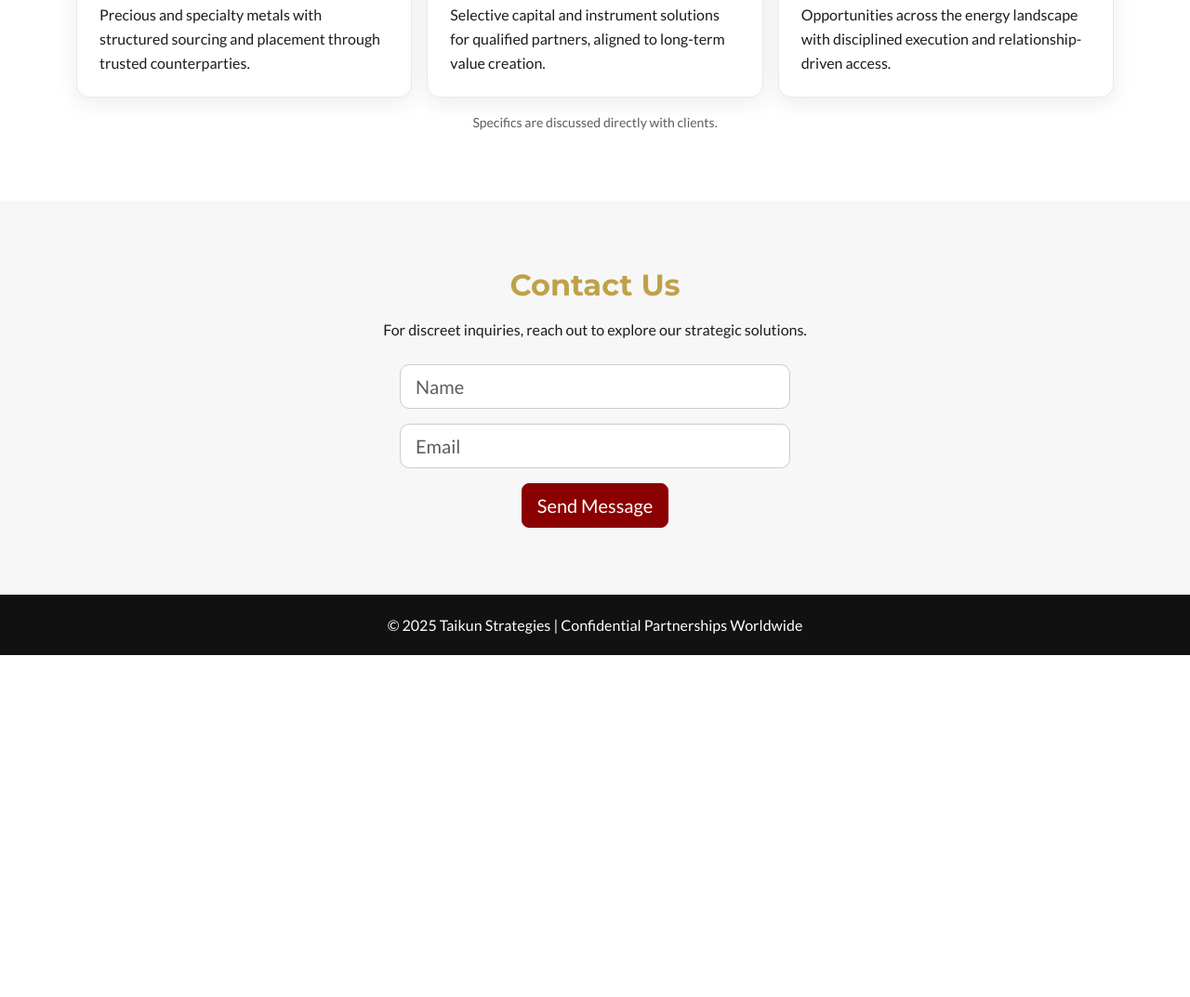
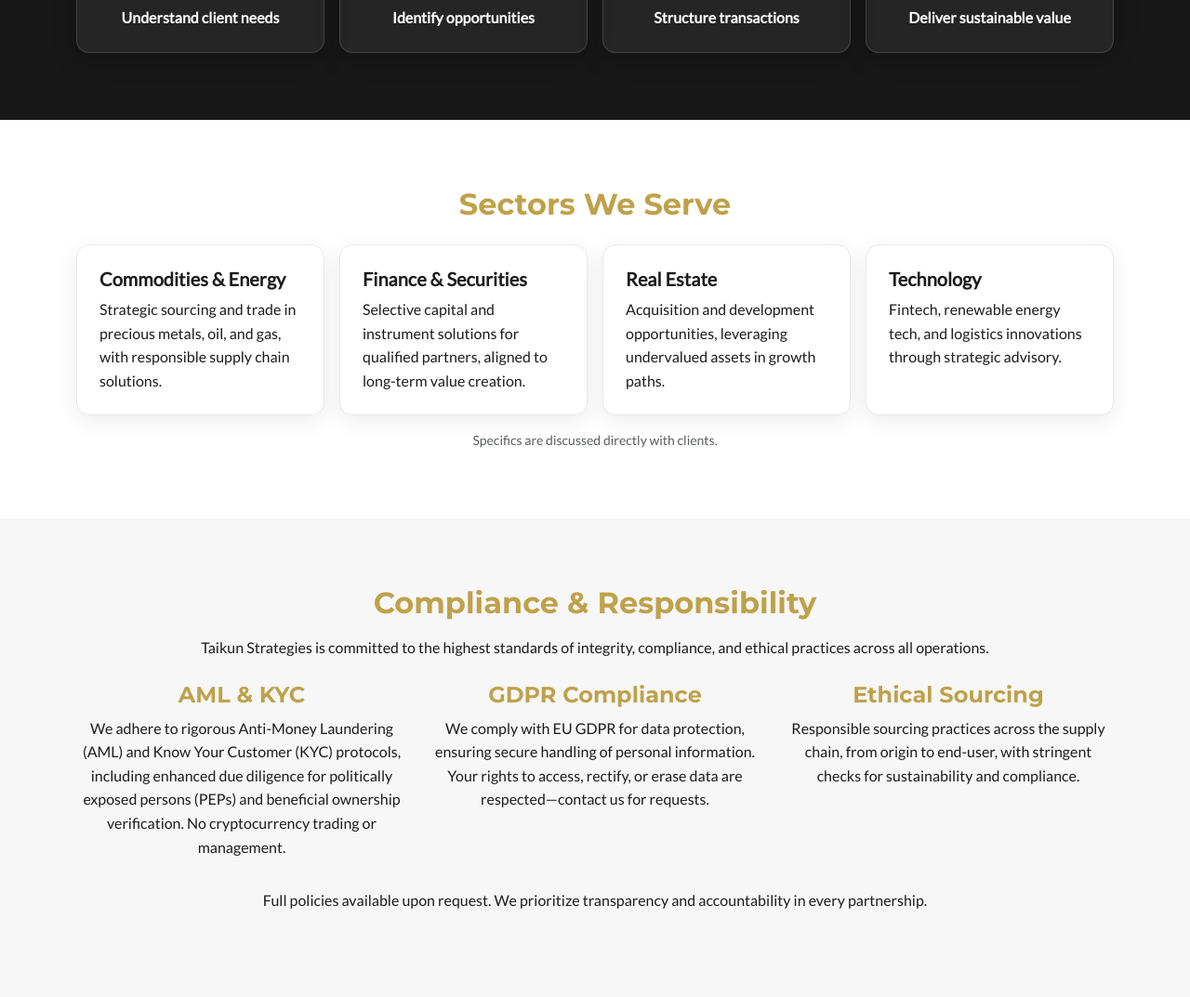
Before and after one commit to lombardi-n/taikun-strategies.github.io, a plain HTML site: page index.html in a window 1280 px wide. Shown: the part 1464-2537 px from the top of the page at 93% size. Before the commit the page ends 2169 px from the top, so only its background shows below. Drawn offline with nearby package versions, Linux system fonts and the light colour scheme; files that its build step writes are made by us from their sources.

Commit message:
Update index.html
Grok. 2.0

```diff
--- a/index.html
+++ b/index.html
@@ -4,6 +4,12 @@
   <meta charset="UTF-8" />
   <meta name="viewport" content="width=device-width, initial-scale=1" />
   <meta name="description" content="Taikun Strategies: Trusted partner in global trade & investment across commodities, finance, and energy.">
+  <meta name="keywords" content="Taikun Strategies, global trade, commodities, finance, energy, strategic advisory, real estate, technology">
+  <meta property="og:title" content="Taikun Strategies - Trusted Partner in Global Trade & Investment">
+  <meta property="og:description" content="Strategic solutions across commodities, finance, and energy — delivered with trust, discretion, and results.">
+  <meta property="og:image" content="trade-map-with-japanese-accent.jpg">
+  <meta property="og:url" content="https://lombardi-n.github.io/taikun-strategies.github.io/">
+  <link rel="canonical" href="https://lombardi-n.github.io/taikun-strategies.github.io/">
   <title>Taikun Strategies</title>
 
   <!-- Fonts & CSS -->
@@ -73,6 +79,16 @@
     </div>
   </section>
 
+  <!-- FOUNDATION & NETWORK -->
+  <section id="foundation" class="section ts-section-paper">
+    <div class="container">
+      <h2 class="text-center mb-3">Our Foundation & Network</h2>
+      <p class="mx-auto text-center" style="max-width: 820px;">
+        Rooted in a strategic heritage inspired by timeless leadership, Taikun Strategies is built on a global network of trusted partners in commodities, finance, and energy. We deliver results through discretion and precision, even in early stages, positioning for long-term value creation. Confidential portfolios and certifications are in development—contact us to explore opportunities.
+      </p>
+    </div>
+  </section>
+
   <!-- APPROACH (dark band, tiles) -->
   <section id="approach" class="section ts-section-ink text-white">
     <div class="container">
@@ -109,28 +125,57 @@
   <!-- SECTORS (paper background, each on a card) -->
   <section id="sectors" class="section ts-section-paper">
     <div class="container">
-      <h2 class="text-center mb-4">Sectors</h2>
+      <h2 class="text-center mb-4">Sectors We Serve</h2>
       <div class="row g-3">
-        <div class="col-12 col-md-4">
+        <div class="col-12 col-md-6 col-lg-3">
           <div class="ts-card h-100 p-4">
-            <h5 class="fw-bold mb-2">Commodities</h5>
-            <p class="mb-0">Precious and specialty metals with structured sourcing and placement through trusted counterparties.</p>
+            <h5 class="fw-bold mb-2">Commodities & Energy</h5>
+            <p class="mb-0">Strategic sourcing and trade in precious metals, oil, and gas, with responsible supply chain solutions.</p>
           </div>
         </div>
-        <div class="col-12 col-md-4">
+        <div class="col-12 col-md-6 col-lg-3">
           <div class="ts-card h-100 p-4">
-            <h5 class="fw-bold mb-2">Finance</h5>
+            <h5 class="fw-bold mb-2">Finance & Securities</h5>
             <p class="mb-0">Selective capital and instrument solutions for qualified partners, aligned to long-term value creation.</p>
           </div>
         </div>
-        <div class="col-12 col-md-4">
+        <div class="col-12 col-md-6 col-lg-3">
           <div class="ts-card h-100 p-4">
-            <h5 class="fw-bold mb-2">Energy</h5>
-            <p class="mb-0">Opportunities across the energy landscape with disciplined execution and relationship-driven access.</p>
+            <h5 class="fw-bold mb-2">Real Estate</h5>
+            <p class="mb-0">Acquisition and development opportunities, leveraging undervalued assets in growth paths.</p>
+          </div>
+        </div>
+        <div class="col-12 col-md-6 col-lg-3">
+          <div class="ts-card h-100 p-4">
+            <h5 class="fw-bold mb-2">Technology</h5>
+            <p class="mb-0">Fintech, renewable energy tech, and logistics innovations through strategic advisory.</p>
           </div>
         </div>
       </div>
       <p class="text-center mt-3 text-muted small mb-0">Specifics are discussed directly with clients.</p>
+    </div>
+  </section>
+
+  <!-- COMPLIANCE -->
+  <section id="compliance" class="section ts-section-cloud">
+    <div class="container">
+      <h2 class="text-center mb-3">Compliance & Responsibility</h2>
+      <p class="text-center mb-4">Taikun Strategies is committed to the highest standards of integrity, compliance, and ethical practices across all operations.</p>
+      <div class="row">
+        <div class="col-md-4">
+          <h3 style="color: #BFA14A;">AML & KYC</h3>
+          <p>We adhere to rigorous Anti-Money Laundering (AML) and Know Your Customer (KYC) protocols, including enhanced due diligence for politically exposed persons (PEPs) and beneficial ownership verification. No cryptocurrency trading or management.</p>
+        </div>
+        <div class="col-md-4">
+          <h3 style="color: #BFA14A;">GDPR Compliance</h3>
+          <p>We comply with EU GDPR for data protection, ensuring secure handling of personal information. Your rights to access, rectify, or erase data are respected—contact us for requests.</p>
+        </div>
+        <div class="col-md-4">
+          <h3 style="color: #BFA14A;">Ethical Sourcing</h3>
+          <p>Responsible sourcing practices across the supply chain, from origin to end-user, with stringent checks for sustainability and compliance.</p>
+        </div>
+      </div>
+      <p class="text-center mt-3">Full policies available upon request. We prioritize transparency and accountability in every partnership.</p>
     </div>
   </section>
 
@@ -149,13 +194,14 @@
         </div>
         <button type="submit" class="btn btn-primary btn-lg">Send Message</button>
       </form>
+      <p class="text-center mt-3"><a href="privacy.html" style="color: #BFA14A;">Privacy Policy</a></p>
     </div>
   </section>
 
   <!-- Footer -->
   <footer class="text-center ts-footer">
     <div class="container">
-      <p class="mb-0">&copy; 2025 Taikun Strategies | Confidential Partnerships Worldwide</p>
+      <p class="mb-0">&copy; 2025 Taikun Strategies | Confidential Partnerships Worldwide | <a href="privacy.html" style="color: #BFA14A;">Privacy Policy</a></p>
     </div>
   </footer>
 
```
